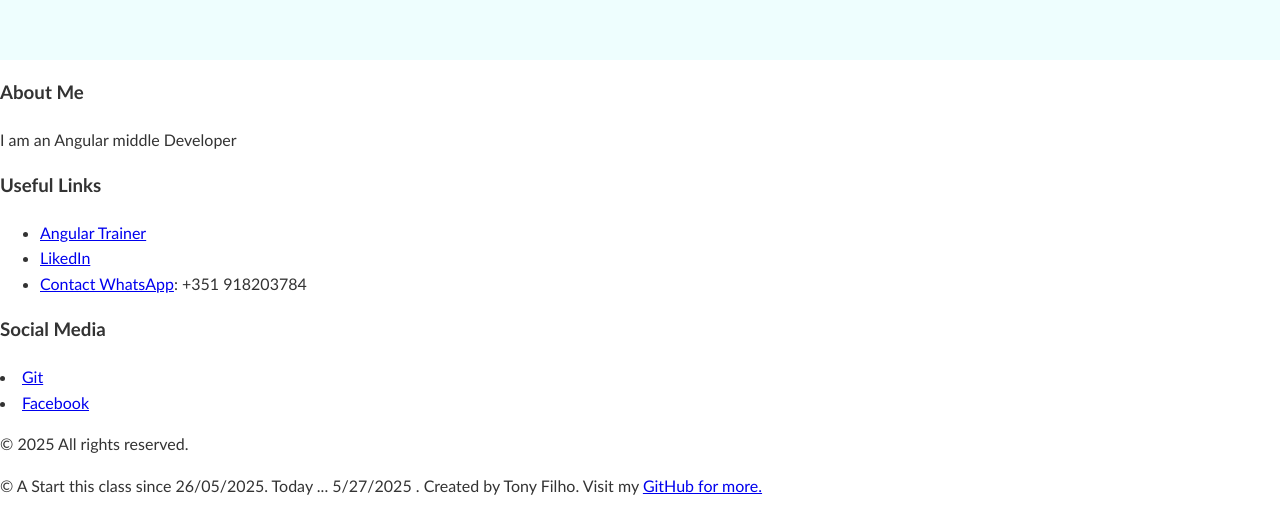
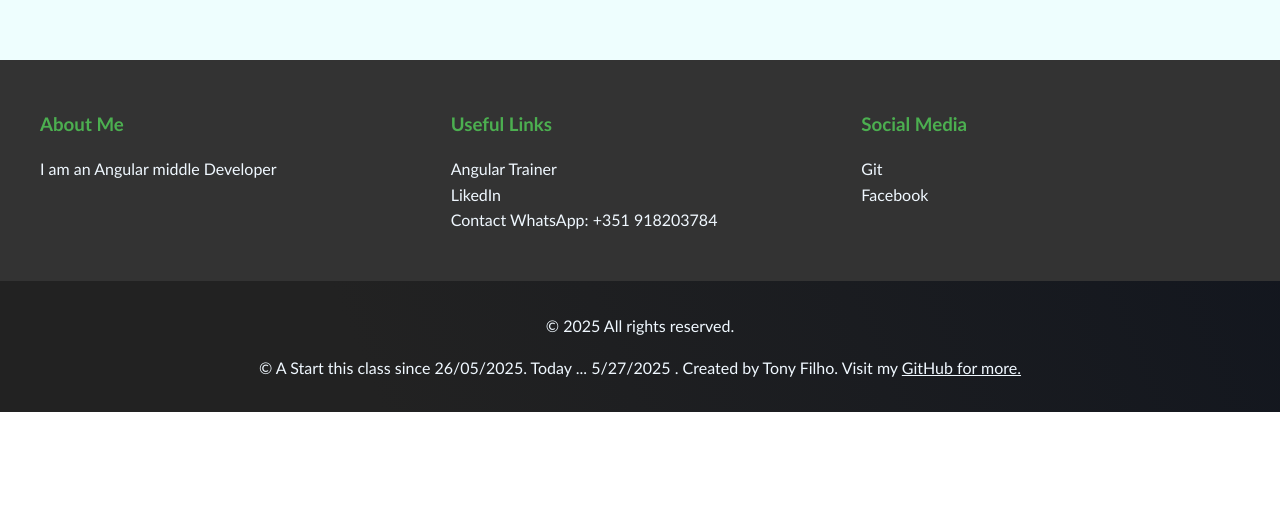
Before and after one commit to Tonyfilho/starting-class-hit, an Angular app in the folder starting/: page / in a window 1280 px wide. Shown: the part 770-1284 px from the top of the page. After the commit the page ends 1182 px from the top, so only its background shows below. Built offline with nearby package versions, Linux system fonts and the light colour scheme.

Commit message:
fimd a aula03 footer.component.css e footer.component.html e footer.component.ts estão prontos

```diff
--- a/starting/src/app/components/body/footer/footer.component.css
+++ b/starting/src/app/components/body/footer/footer.component.css
@@ -0,0 +1,63 @@
+.site-footer {
+  background: var(--background-color-code);
+  color: var(--text-color-light);
+  padding: 2rem 0 0;
+  background-size: var(--animation-background-size);
+  animation: var(--animation-move-gradient);
+  margin-top: auto;
+}
+
+.footer-content {
+  display: flex;
+  justify-content: space-between;
+  max-width: 1200px;
+  margin: 0 auto;
+  padding: 0 1.5rem;
+  flex-wrap: wrap;
+  gap: 2rem;
+}
+
+.footer-section {
+  flex: 1;
+  min-width: 200px;
+}
+.footer-section h3 {
+  margin-bottom: 1rem;
+  color: var(--text-color-h3);
+}
+.footer-section ul {
+  list-style: none;
+  padding: 0;
+}
+.footer-section a {
+  color: var(--text-color-light);
+  text-decoration: none;
+  transition: color 0.3s;
+}
+.footer-section a:hover {
+  color: var(--text-hover);
+
+}
+.footer-bottom {
+    text-align: center;
+    padding: 1rem;
+    background: var(--secondary-doc-color);
+    background-size: var(--animation-background-size);
+    animation: var(--animation-move-gradient);
+    margin-top: 2rem;
+}
+
+a {
+     color: var(--text-color-light);
+
+     &:hover {
+        color: var(--text-hover);
+     }
+}
+
+@media (max-width: 768px) {
+    .footer-content {
+        flex-direction: column;
+    }
+
+}
--- a/starting/src/app/components/body/footer/footer.component.html
+++ b/starting/src/app/components/body/footer/footer.component.html
@@ -16,12 +16,14 @@
         </div>
         <div class="footer-section">
             <h3>Social Media</h3>
-            <div class="social-links">
-                <li><a href="https://github.com/Tonyfilho" target="_blank" rel="noreferrer">Git</a></li>
-                <li><a href="https://www.facebook.com/share/18za4Y2ASW/" target="_blank" rel="noreferrer">Facebook</a>
-                </li>
 
-            </div>
+                <ul>
+                    <li><a href="https://github.com/Tonyfilho" target="_blank" rel="noreferrer">Git</a></li>
+                    <li><a href="https://www.facebook.com/share/18za4Y2ASW/" target="_blank" rel="noreferrer">Facebook</a>
+                    </li>
+                </ul>
+
+
         </div>
     </div>
     <div class="footer-bottom">
--- a/starting/src/app/components/body/footer/footer.component.ts
+++ b/starting/src/app/components/body/footer/footer.component.ts
@@ -25,6 +25,7 @@
 
   // Construtor do Angular
   ngOnInit(): void {
+    console.log(`Eu sou Template Literal:  ${this.dateTime.day}`);
   }
 
   /**Uso quando tenho um botão no html que precisa mudar de rota assim que for clicado */
@@ -37,6 +38,7 @@
   changeRouterN = () => {
     this.router.navigate(['/hit-class/project']);
     this.routerinject.navigate(['/hit-class/project']);
+
   }
 
 
--- a/starting/src/styles.css
+++ b/starting/src/styles.css
@@ -16,6 +16,7 @@
     --text-color-light: aliceblue;
     --secondary-color: rgba(204, 33, 33, 0.959);
     --text-color: rgba(0, 0, 0, 0.726);
+    --text-color-h3: #4caf50;
     --text-hover: rgba(13, 102, 236, 0.726);
     --text-hover2: #007bff;
     --text-color-focus:rgba(0, 123, 255, 0.3);
```
Also changed, not shown: 1 other file (tests, documents, lock files or other folders).
